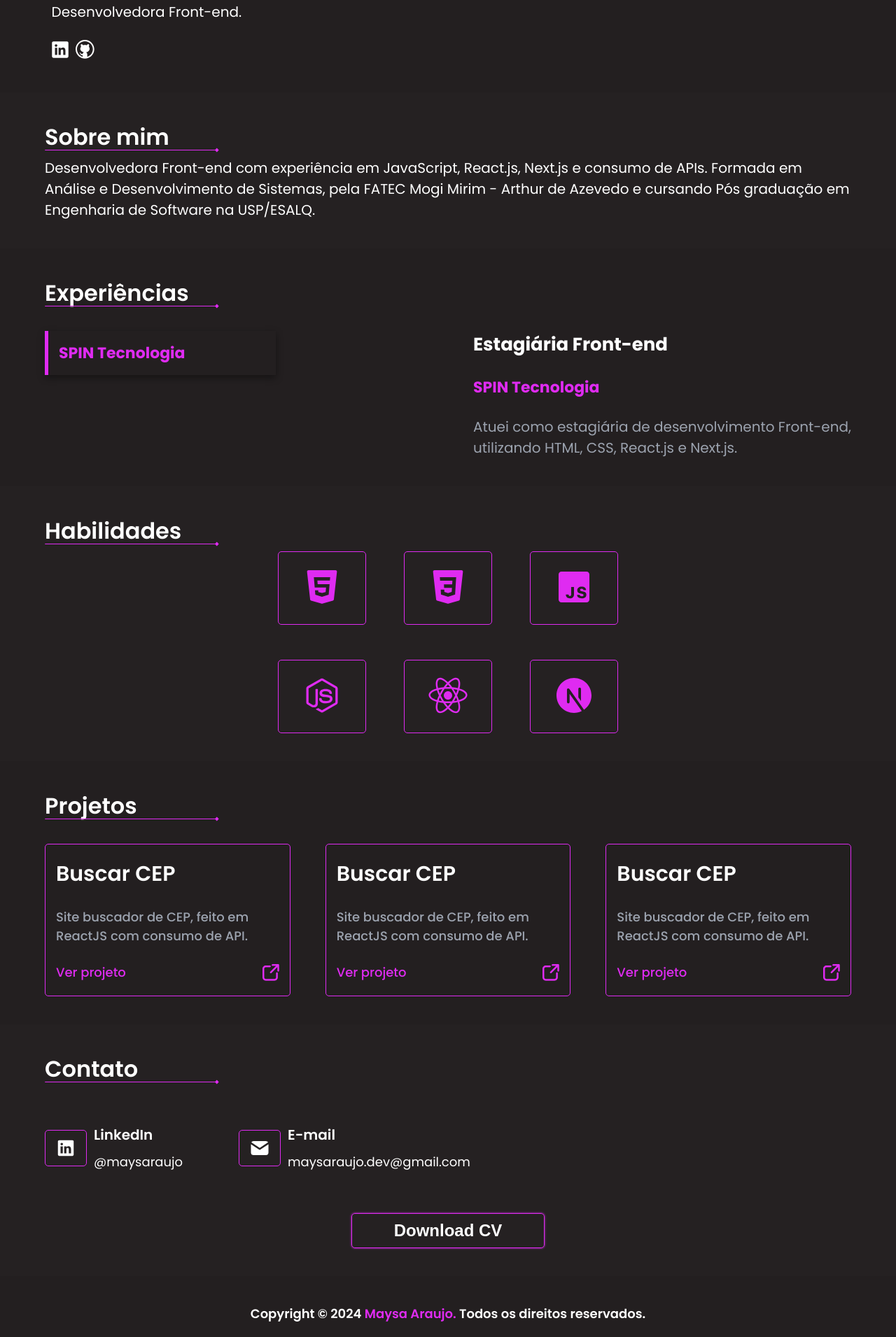
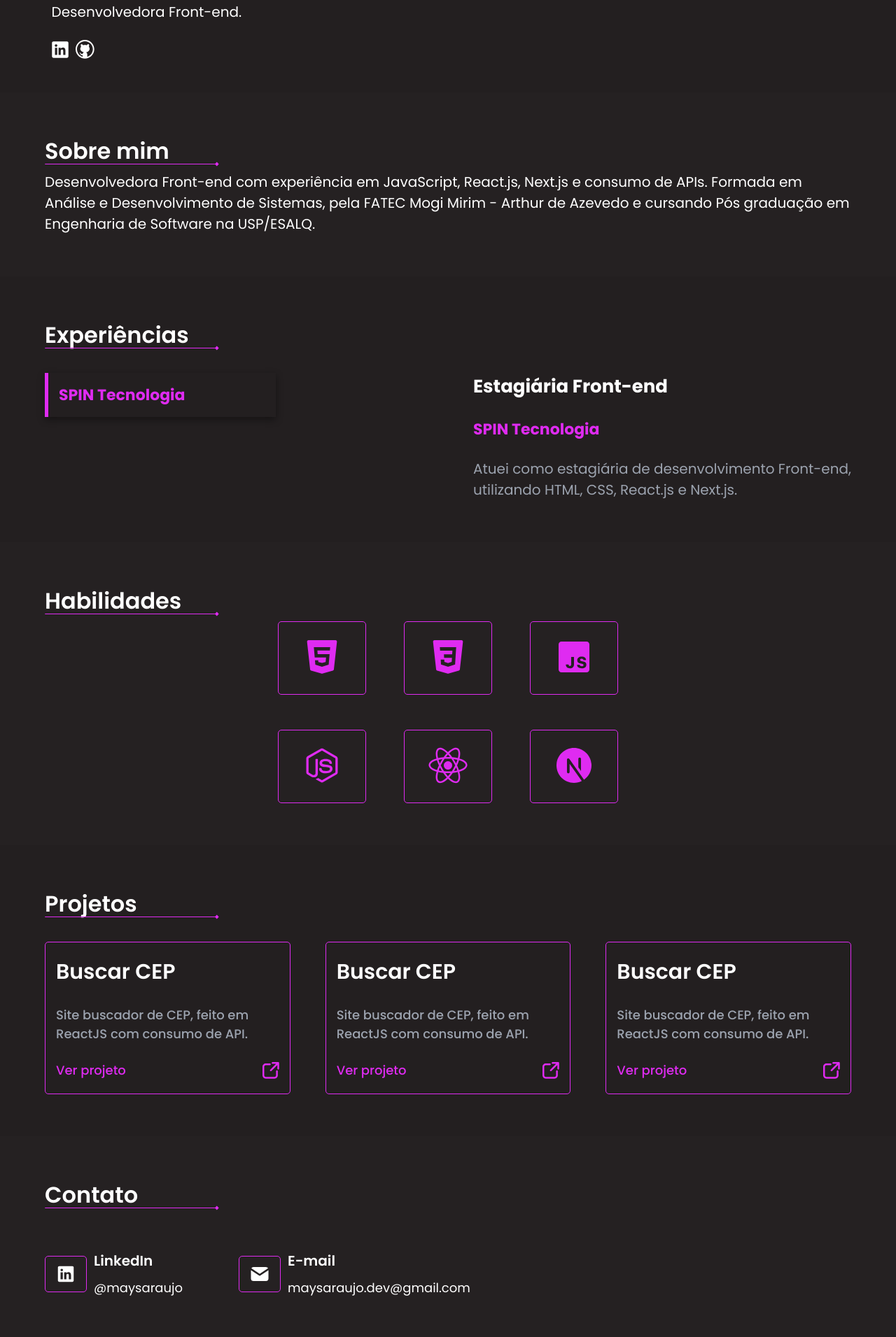
Before and after one commit to maysaraujo/portfolio, a React (Vite) app: page / in a window 1280 px wide. Shown: the part 180-2091 px from the top of the page at 70% size. Built offline with nearby package versions, Linux system fonts and the light colour scheme.

Commit message:
refactor: adding new padding to sections

```diff
--- a/src/components/About/About.module.css
+++ b/src/components/About/About.module.css
@@ -1,6 +1,6 @@
 section.aboutSection {
   background-color: var(--black-100);
-  padding: 40px 0;
+  padding: 60px 0;
 }
 
 section.aboutSection p {
--- a/src/components/Contact/Contact.module.css
+++ b/src/components/Contact/Contact.module.css
@@ -1,6 +1,6 @@
 section.contactSection {
   background-color: var(--black-100);
-  padding: 40px 0;
+  padding: 60px 0;
 }
 
 section .contactContainer {
--- a/src/components/Experience/Experience.module.css
+++ b/src/components/Experience/Experience.module.css
@@ -1,6 +1,6 @@
 section.experienceSection {
   background-color: var(--black-200);
-  padding: 40px 0;
+  padding: 60px 0;
 }
 
 section .experienceContainer {
--- a/src/components/ProjectComponent/Project.module.css
+++ b/src/components/ProjectComponent/Project.module.css
@@ -1,6 +1,6 @@
 section.projectSection {
   background-color: var(--black-200);
-  padding: 40px 0;
+  padding: 60px 0;
 }
 
 section .cardContainer {
--- a/src/components/Skills/Skills.module.css
+++ b/src/components/Skills/Skills.module.css
@@ -1,6 +1,6 @@
 section.skillsSection {
   background-color: var(--black-100);
-  padding: 40px 0;
+  padding: 60px 0;
 }
 
 section .cardContainer {
```
